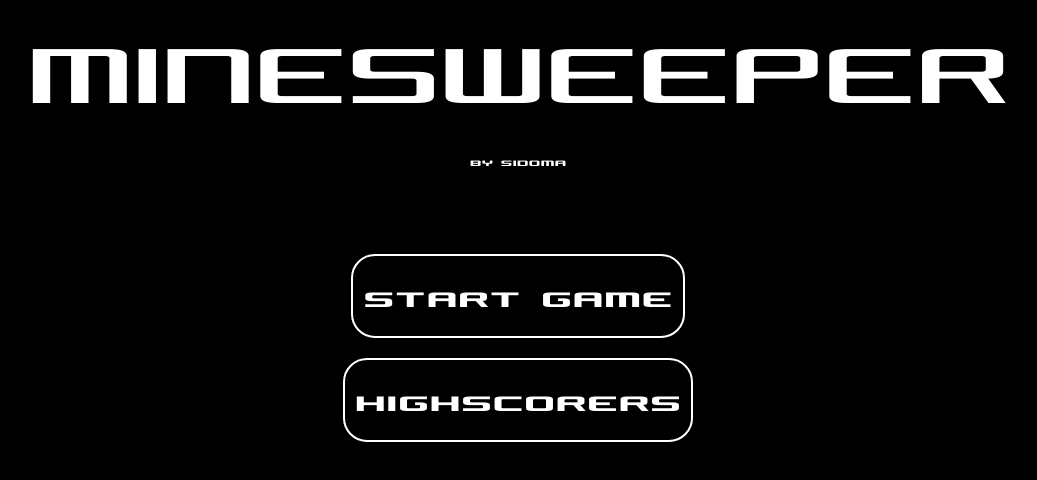
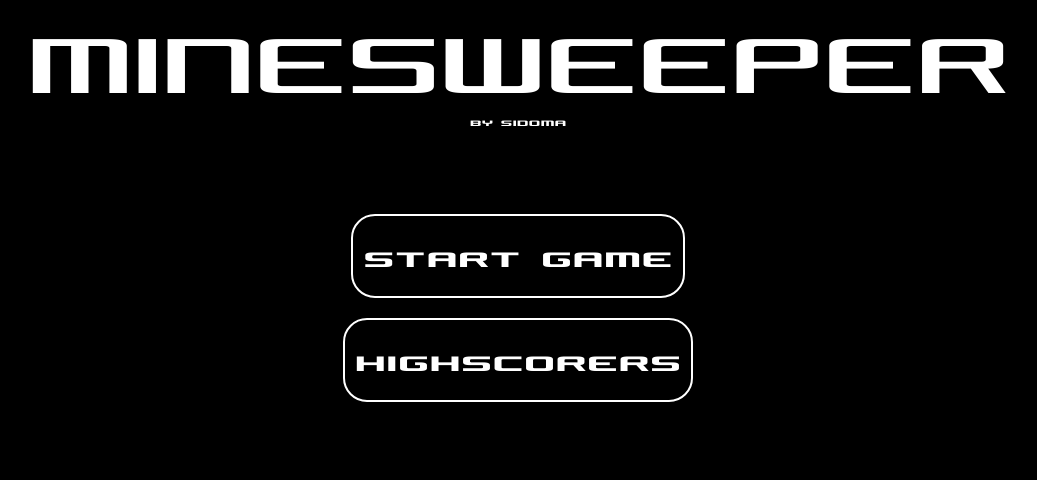
Before and after one commit to mokasii/minesweeper-frontend, a Vue app: page / in a window 1280 px wide. Shown: the top 480 px of the page, without its empty margins (122-1159 px from the left). Built offline with nearby package versions, Linux system fonts and the light colour scheme.

Commit message:
apply title styling + routing

```diff
--- a/src/components/HighscoreTable.vue
+++ b/src/components/HighscoreTable.vue
@@ -87,6 +87,15 @@ onMounted(() => {
 
 <template>
   <div>
+    <div class="title-container">
+      <router-link to="/">
+        <div class="title-minesweeper">
+          <span v-for="(letter, index) in 'minesweeper'.split('')" :key="index">{{ letter }}</span>
+        </div>
+      </router-link>
+      <span class="bysidoma-text">by sidoma</span>
+    </div>
+
     <h1>Highscores</h1>
 
     <div class="filter-selectors">
--- a/src/views/GameView.vue
+++ b/src/views/GameView.vue
@@ -2,7 +2,11 @@
 
   <div class="game-view">
     <div class="title-container">
-      <div class="title-minesweeper">minesweeper</div>
+      <router-link to="/">
+        <div class="title-minesweeper">
+          <span v-for="(letter, index) in 'minesweeper'.split('')" :key="index">{{ letter }}</span>
+        </div>
+      </router-link>
       <span class="bysidoma-text">by sidoma</span>
     </div>
     <GameBoard v-if="selectedDifficulty" @game-started="gameStarted = true" @game-won="showScoreForm = true" />
@@ -52,26 +56,4 @@ export default defineComponent({
   align-items: center;
   padding: 20px;
 }
-
-.title-container {
-  display: flex;
-  flex-direction: column;
-  align-items: center;
-  justify-content: center;
-}
-
-.title-minesweeper {
-  color: white;
-  font-size: 100px;
-  font-family: "PlatinumGames", sans-serif;
-  font-weight: 400;
-  text-transform: uppercase;
-  line-height: 90px;
-}
-
-.bysidoma-text {
-  color: white;
-  font-family: "PlatinumGames";
-  margin-bottom: 20px;
-}
 </style>
--- a/src/views/HomeView.vue
+++ b/src/views/HomeView.vue
@@ -16,7 +16,9 @@ const stopSelect = () => {selectAudio.load();}; //reloads audio
 <template>
   <div class="start-container">
   <div class="title-container">
-    <h1 class="title-minesweeper">minesweeper</h1>
+    <div class="title-minesweeper">
+      <span v-for="(letter, index) in 'minesweeper'.split('')" :key="index">{{ letter }}</span>
+    </div>
     <span class="bysidoma-text">by sidoma</span>
   </div>
 
@@ -37,28 +39,10 @@ const stopSelect = () => {selectAudio.load();}; //reloads audio
 }
 
 .start-container {
-  background-color: black;
-}
-
-.title-container {
   display: flex;
   flex-direction: column;
   align-items: center;
-  justify-content: center;
-}
-
-.title-minesweeper {
-  color: white;
-  font-size: 100px;
-  font-family: "PlatinumGames", sans-serif;
-  font-weight: 400;
-  text-transform: uppercase;
-  line-height: 150px;
-}
-
-.bysidoma-text {
-  color: white;
-  font-family: "PlatinumGames";
+  padding: 20px;
 }
 
 .start-buttons {
```
